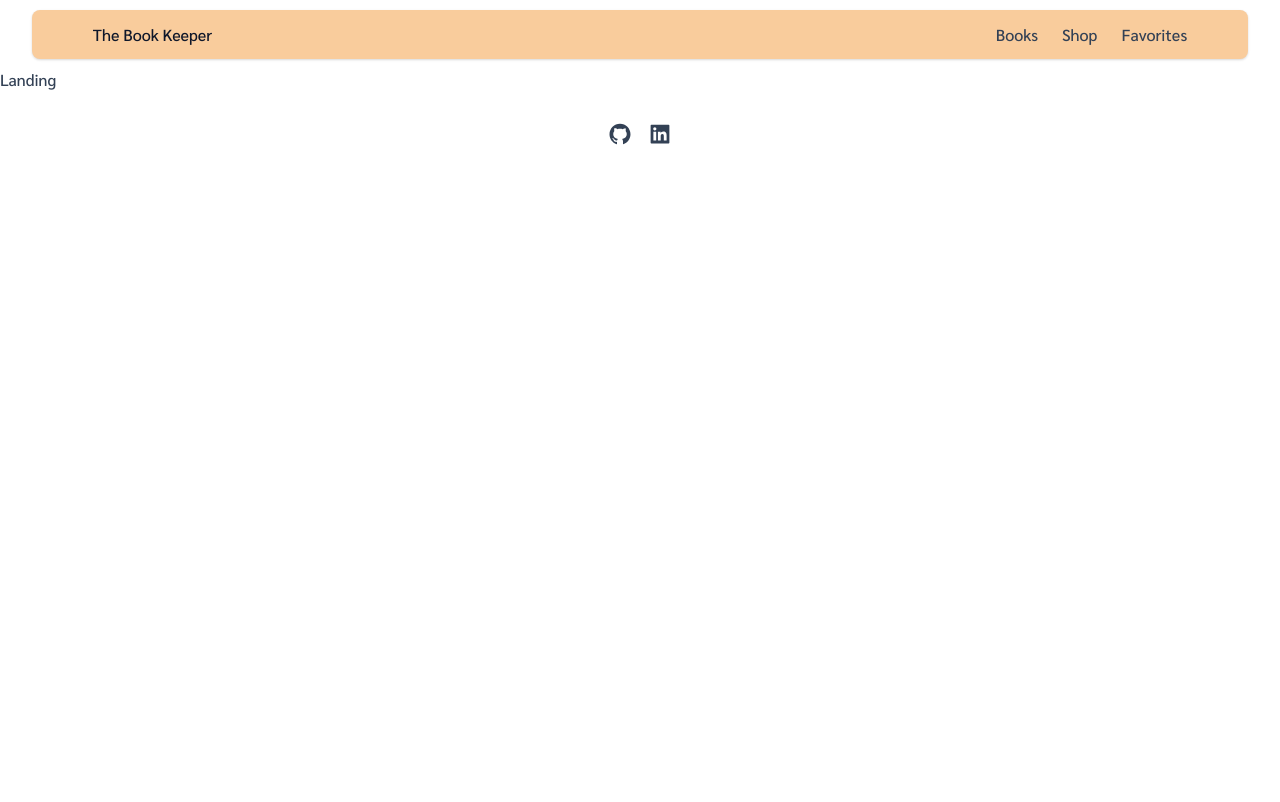
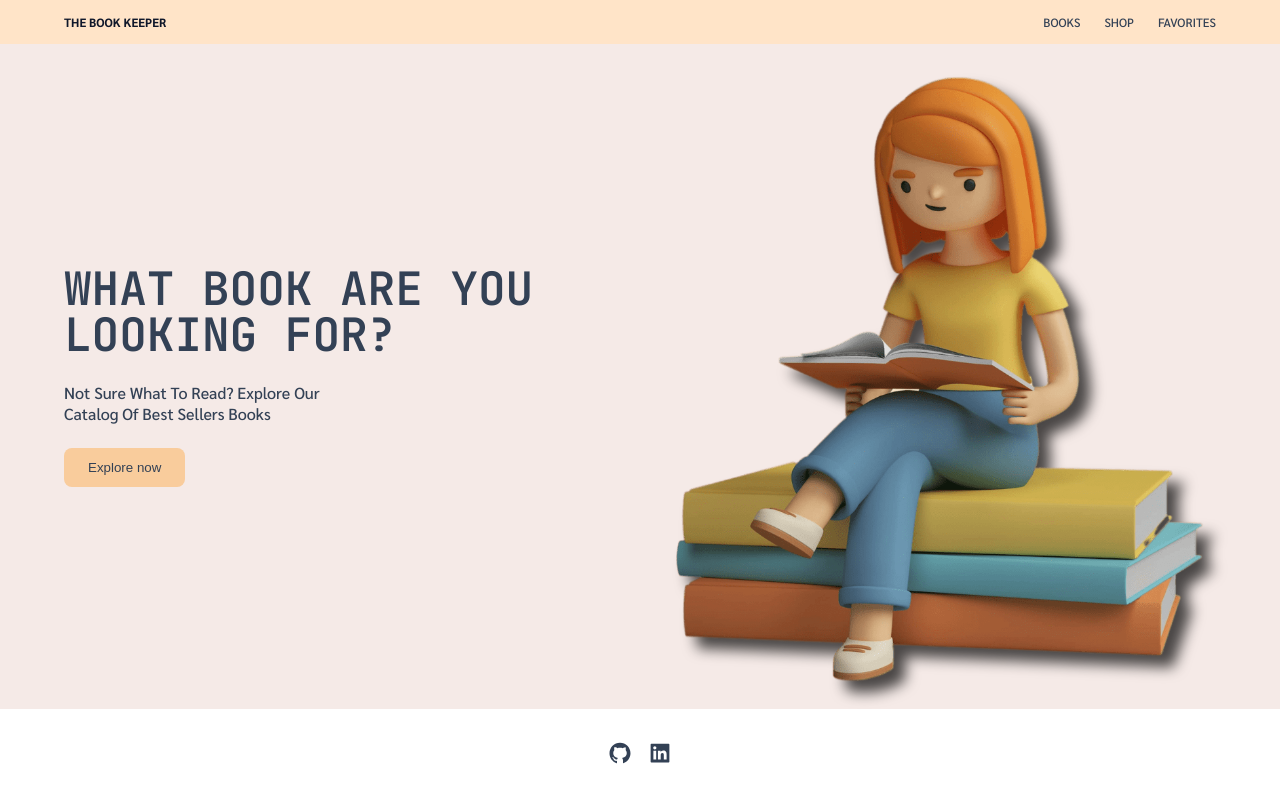
Before and after one commit to jhongarcian/book-store, a React (Vite) app in the folder react-ui/: page / in a window 1280 px wide. Shown: the top 802 px of the page. Built offline with nearby package versions, Linux system fonts and the light colour scheme.

Commit message:
add hero section and css effects to navbar

```diff
--- a/react-ui/src/App.css
+++ b/react-ui/src/App.css
@@ -29,14 +29,37 @@ html {
   width: 90%;
   margin: 0 auto;
 }
-
+.y-wrap-main {
+  width: 95%;
+  margin: 0 auto;
+}
 .icon {
-    width: 24px;
-    height: 24px;
-    cursor: pointer;
-    transition: transform .5s;
+  width: 24px;
+  height: 24px;
+  cursor: pointer;
+  transition: transform 0.5s;
 }
 
 .icon:hover {
-    transform: scale(1.2);
+  transform: scale(1.2);
 }
+
+.img {
+  width: 100%;
+  display: block;
+  object-fit: cover;
+}
+
+.btn-primary {
+  padding: 12px 24px;
+  border: transparent;
+  background-color: var(--primary-color-orange-dark);
+  border-radius: 8px;
+  cursor: pointer;
+  color: var(--grey-700);
+  transition: .2s ease;
+}
+
+.btn-primary:hover {
+  transform: scale(1.02);
+}
--- /dev/null
+++ b/react-ui/src/components/Landing/Hero.jsx
@@ -0,0 +1,25 @@
+import React from 'react';
+import '../css/Hero.css'
+import girl from '../../assets/girl-reading-books.png'
+
+const Hero = () => {
+  return (
+    <section className='hero-container-left'>
+        <div className='y-wrap container'>
+            <div className='headline-container'>
+                <div className='headline'>
+                    <h1>what book are you looking for?</h1>
+                    <span>not sure what to read? Explore our catalog of best sellers books</span>
+                </div>
+                <div>
+                    <button className='btn-primary animate-btn'>Explore now</button>
+                </div>
+            </div>
+            <div className='image-container'>
+                <img src={girl} alt="girl reading books" className='img' />
+            </div>
+        </div>
+    </section>
+  )
+}
+export default Hero
--- /dev/null
+++ b/react-ui/src/components/Landing/index.js
@@ -0,0 +1,3 @@
+import Hero from "./Hero";
+
+export {Hero};
--- /dev/null
+++ b/react-ui/src/components/css/Hero.css
@@ -0,0 +1,108 @@
+.hero-container-left {
+  background-color: var(--backgroundColor-light);
+  width: 100%;
+}
+
+.container {
+  display: flex;
+  flex-direction: column-reverse;
+  gap: 24px;
+  align-items: center;
+  justify-content: center;
+  padding: 24px 0;
+}
+
+.headline-container {
+  flex: 1;
+  display: flex;
+  flex-direction: column;
+  gap: 24px;
+
+}
+
+.headline {
+    display: flex;
+    flex-direction: column;
+    gap: 24px;
+    animation: 1s ease-in-out headline;
+
+}
+
+@keyframes headline {
+    from {
+      margin: 0 -100px;
+      opacity: 0;
+    }
+    to {
+      margin: 0 ;
+      opacity: 1;
+
+    }
+  }
+
+.headline h1 {
+  font-size: 24px;
+  text-transform: uppercase;
+  font-family: "JetBrains Mono", monospace;
+}
+
+.book-title {
+    padding: 0 6px;
+    text-transform: inherit;
+    font-weight: bold;
+    word-spacing: 10px;
+}
+
+.headline span {
+    max-width: 300px;
+    text-transform: capitalize;
+}
+
+.image-container {
+  flex: 1;
+}
+
+.image-container img {
+  filter: drop-shadow(12px 12px 7px rgba(0, 0, 0, 0.7));
+  animation: 1s ease-in-out slidein;
+}
+
+.animate-btn {
+  animation: 1.5s ease-in-out btn;
+
+}
+
+@keyframes btn {
+    from {
+      margin: 0 -100px;
+      opacity: 0;
+    }
+    to {
+      margin: 0 ;
+      opacity: 1;
+
+    }
+  }
+
+@keyframes slidein {
+  0% {
+    opacity: 0;
+    margin-left: 100px;
+  }
+  100% {
+    margin-left: 0;
+    opacity: 1;
+  }
+}
+
+@media (width >= 640px) {
+  .container {
+    flex-direction: row;
+    gap: 0;
+  }
+
+  .headline h1 {
+    font-size: 46px;
+    line-height: 46px;
+  }
+}
--- a/react-ui/src/sectioning/css/Header.css
+++ b/react-ui/src/sectioning/css/Header.css
@@ -1,10 +1,8 @@
 header {
-    background-color: var(--primary-color-orange-dark);
-    width: 95%;
-    margin: 10px auto;
-    border-radius: 8px;
+    background-color: var(--primary-color-orange);
     box-shadow: var(--shadow-1);
     height: auto;
+    font-size: 12px;
 }
 
 nav {
@@ -18,14 +16,36 @@ nav ul {
 }
 
 nav ul li:first-of-type {
-    flex: 1;
     margin-right: auto;
 }
 
 li .active {
     color: var(--grey-900);
+    font-weight: bold;
+    position: relative;
+}
+li {
+    position: relative;
+}
+li::after {
+    content: '';
+    position: absolute;
+    left: -50%;
+    bottom: 0;
+    width: 100%;
+    height: 1px;
+    background: var(--grey-900);
+    transition: ease-in .5s;
+    -webkit-transition: ease .5s;
+    opacity: 0;
+}
+
+li:hover::after {
+    left: 0;
+    opacity: 1;
 }
 
 li {
     color: var(--grey-700);
+    text-transform: uppercase;
 }
--- a/react-ui/src/views/Landing.jsx
+++ b/react-ui/src/views/Landing.jsx
@@ -1,6 +1,11 @@
 import React from "react";
+import { Hero } from "../components/Landing";
 
 function Landing() {
-  return <div>Landing</div>;
+  return (
+    <>
+      <Hero></Hero>
+    </>
+  );
 }
 export default Landing;
```
Also changed, not shown: react-ui/src/assets/girl-reading-books.png (added).
